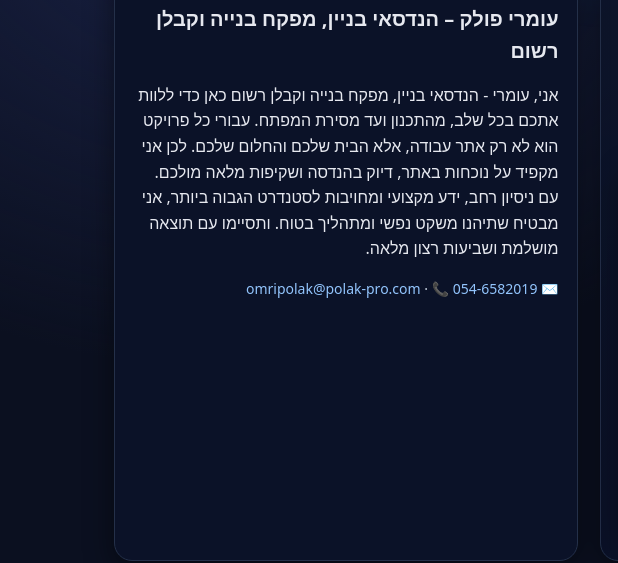
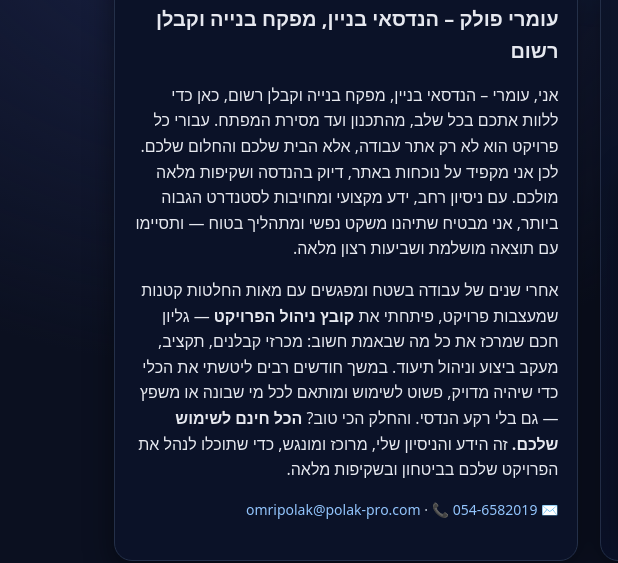
Before and after one commit to am-consultingai/construction-supervision, a plain HTML site: page index.html in a window 1280 px wide. Shown: the part 844-1407 px from the top of the page, 0-618 px from the left. Drawn offline with Linux system fonts and the light colour scheme.

Commit message:
Update index.html

```diff
--- a/index.html
+++ b/index.html
@@ -230,14 +230,18 @@
           <div class="kicker">מוביל הפרויקט</div>
           <h3>עומרי פולק – הנדסאי בניין, מפקח בנייה וקבלן רשום</h3>
           <p>
-            אני, עומרי - הנדסאי בניין, מפקח בנייה וקבלן רשום
-            כאן כדי ללוות אתכם בכל שלב, מהתכנון ועד מסירת המפתח.
-            עבורי כל פרויקט הוא לא רק אתר עבודה, אלא הבית שלכם והחלום שלכם.
-            לכן אני מקפיד על נוכחות באתר, דיוק בהנדסה ושקיפות מלאה מולכם.
-            עם ניסיון רחב, ידע מקצועי ומחויבות לסטנדרט הגבוה ביותר,
-            אני מבטיח שתיהנו משקט נפשי ומתהליך בטוח.
-            ותסיימו עם תוצאה מושלמת ושביעות רצון מלאה.
-          </p>
+  אני, עומרי – הנדסאי בניין, מפקח בנייה וקבלן רשום, כאן כדי ללוות אתכם בכל שלב, מהתכנון ועד מסירת המפתח.
+  עבורי כל פרויקט הוא לא רק אתר עבודה, אלא הבית שלכם והחלום שלכם. לכן אני מקפיד על נוכחות באתר,
+  דיוק בהנדסה ושקיפות מלאה מולכם. עם ניסיון רחב, ידע מקצועי ומחויבות לסטנדרט הגבוה ביותר,
+  אני מבטיח שתיהנו משקט נפשי ומתהליך בטוח — ותסיימו עם תוצאה מושלמת ושביעות רצון מלאה.
+</p>
+<p>
+  אחרי שנים של עבודה בשטח ומפגשים עם מאות החלטות קטנות שמעצבות פרויקט, פיתחתי את <strong>קובץ ניהול הפרויקט</strong> —
+  גליון חכם שמרכז את כל מה שבאמת חשוב: מכרזי קבלנים, תקציב, מעקב ביצוע וניהול תיעוד.
+  במשך חודשים רבים ליטשתי את הכלי כדי שיהיה מדויק, פשוט לשימוש ומותאם לכל מי שבונה או משפץ — גם בלי רקע הנדסי.
+  והחלק הכי טוב? <strong>הכל חינם לשימוש שלכם.</strong> זה הידע והניסיון שלי, מרוכז ומונגש,
+  כדי שתוכלו לנהל את הפרויקט שלכם בביטחון ובשקיפות מלאה.
+</p>
           <div class="contact">
             ✉️ <a href="mailto:omripolak@polak-pro.com">omripolak@polak-pro.com</a> ·
             📞 <a href="tel:+972546582019">054-6582019</a>
```
